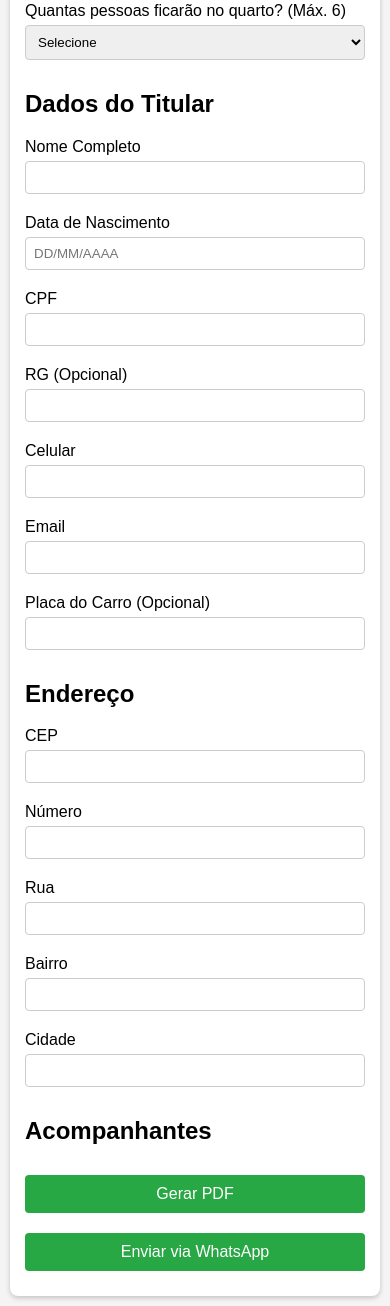
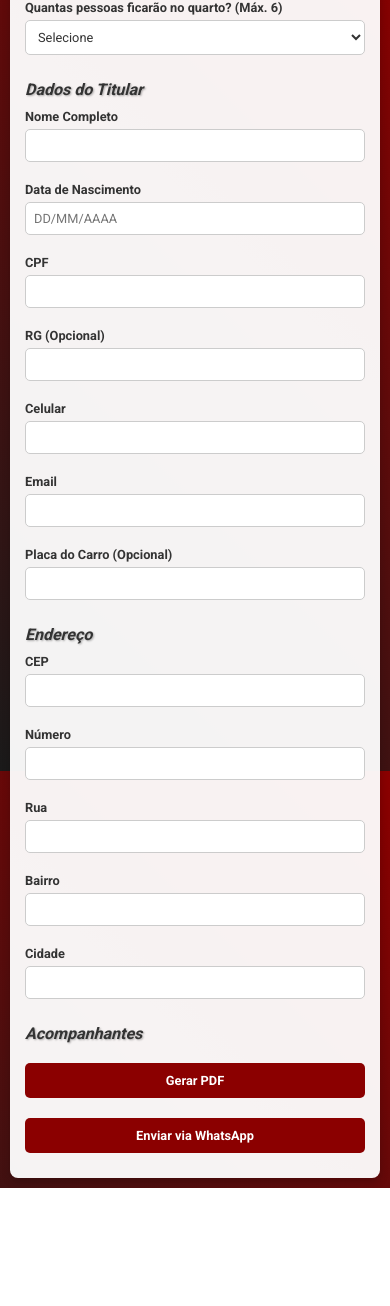
Before and after one commit to strondguard/precheckin, a plain HTML site: page index.html in a window 390 px wide. Shown: the part 73-1379 px from the top of the page. After the commit the page ends 1261 px from the top, so only its background shows below. Drawn offline with nearby package versions, Linux system fonts and the light colour scheme.

Commit message:
correção de cores

```diff
--- a/index.html
+++ b/index.html
@@ -4,83 +4,165 @@
     <meta charset="UTF-8">
     <meta name="viewport" content="width=device-width, initial-scale=1.0">
     <title>Formulário de Hospedagem</title>
+    <!-- Importação da fonte Roboto -->
+    <link href="https://fonts.googleapis.com/css2?family=Roboto:wght@400;700&display=swap" rel="stylesheet">
+    <!-- Importação de bibliotecas JavaScript -->
     <script src="https://cdnjs.cloudflare.com/ajax/libs/jquery/3.6.0/jquery.min.js"></script>
     <script src="https://cdnjs.cloudflare.com/ajax/libs/jquery.mask/1.14.16/jquery.mask.min.js"></script>
     <script src="https://cdnjs.cloudflare.com/ajax/libs/jspdf/2.5.1/jspdf.umd.min.js"></script>
     <style>
+        /* Reset de estilos e configuração geral */
+        * {
+            margin: 0;
+            padding: 0;
+            box-sizing: border-box;
+            font-family: 'Roboto', sans-serif;
+        }
+
+        /* Estilização do corpo da página */
         body {
-            font-family: Arial, sans-serif;
-            margin: 0;
+            min-height: 100vh;
+            background-image: linear-gradient(45deg, #1a1a1a, #8b0000);
+            background-size: cover;
+            background-repeat: no-repeat;
+            background-attachment: fixed;
+            color: #fff;
+            display: flex;
+            justify-content: center;
+            align-items: flex-start;
             padding: 20px;
-            background-color: #f4f4f4;
+            overflow-y: auto;
         }
+
+        /* Container principal */
         .container {
             max-width: 100%;
-            background: white;
+            width: 800px; /* Largura fixa para consistência, ajustável */
+            background: rgba(255, 255, 255, 0.95);
             padding: 20px;
             border-radius: 8px;
-            box-shadow: 0 2px 5px rgba(0, 0, 0, 0.2);
+            box-shadow: 0 4px 8px rgba(0, 0, 0, 0.2);
+            flex: 0 1 auto;
         }
+
+        /* Títulos */
         h1 {
             text-align: center;
-            font-size: 24px;
+            font-style: italic;
+            font-size: 2rem;
+            text-shadow: 2px 2px 4px rgba(0, 0, 0, 0.5);
+            color: #333;
+            margin-bottom: 20px;
         }
+        h2 {
+            font-style: italic;
+            font-weight: bold;
+            font-size: 1.2rem;
+            text-shadow: 1px 1px 2px rgba(0, 0, 0, 0.3);
+            color: #333;
+            margin: 15px 0 10px;
+        }
+        .acompanhante h3 {
+            font-size: 1rem;
+            font-weight: bold;
+            color: #333;
+            margin-bottom: 10px;
+        }
+
+        /* Labels */
         label {
             display: block;
             margin: 10px 0 5px;
+            color: #333;
+            font-weight: bold;
+            font-size: 0.9rem;
         }
+
+        /* Inputs e Selects */
         input, select {
             width: 100%;
             padding: 8px;
             margin-bottom: 10px;
             border: 1px solid #ccc;
-            border-radius: 4px;
-            box-sizing: border-box;
+            border-radius: 5px;
+            font-size: 0.9rem;
+            background-color: #fff;
+            color: #333;
+            transition: border-color 0.2s, box-shadow 0.2s;
         }
+        input:focus, select:focus {
+            border-color: #8b0000;
+            outline: none;
+            box-shadow: 0 0 5px rgba(139, 0, 0, 0.3);
+        }
+
+        /* Seção de acompanhantes */
         .acompanhante {
-            border: 1px solid #ddd;
-            padding: 10px;
-            margin-bottom: 10px;
-            border-radius: 4px;
+            border: 1px solid #ccc;
+            padding: 15px;
+            margin-bottom: 15px;
+            border-radius: 8px;
+            background-color: rgba(255, 255, 255, 0.9);
+            box-shadow: 0 2px 4px rgba(0, 0, 0, 0.1);
         }
+
+        /* Botões */
         button {
             width: 100%;
             padding: 10px;
             margin: 10px 0;
             border: none;
-            border-radius: 4px;
-            background-color: #28a745;
+            border-radius: 5px;
+            background-color: #8b0000;
             color: white;
-            font-size: 16px;
+            font-size: 0.9rem;
+            font-weight: bold;
             cursor: pointer;
+            transition: background-color 0.2s;
         }
         button:hover {
-            background-color: #218838;
+            background-color: #a50000;
         }
+
+        /* Mensagens de erro */
         .error {
             color: red;
-            font-size: 12px;
+            font-size: 0.8rem;
             display: none;
+            margin-bottom: 10px;
         }
+
+        /* Media queries para telas menores */
         @media (max-width: 600px) {
             body {
                 padding: 10px;
             }
             .container {
+                width: 100%;
                 padding: 15px;
             }
             h1 {
-                font-size: 20px;
+                font-size: 1.5rem;
+            }
+            h2 {
+                font-size: 1rem;
+            }
+            .acompanhante h3 {
+                font-size: 0.9rem;
+            }
+            label, input, select, button {
+                font-size: 0.8rem;
             }
         }
     </style>
 </head>
 <body>
+    <!-- Conteúdo principal -->
     <div class="container">
         <h1>Formulário de Hospedagem</h1>
         <form id="hospedagemForm">
             <label for="numPessoas">Quantas pessoas ficarão no quarto? (Máx. 6)</label>
-            <select id="numPessoas" required>
+            <select id="numPessoas" required aria-required="true" aria-label="Quantidade de pessoas">
                 <option value="">Selecione</option>
                 <option value="1">1</option>
                 <option value="2">2</option>
@@ -93,46 +175,46 @@
 
             <h2>Dados do Titular</h2>
             <label for="nomeTitular">Nome Completo</label>
-            <input type="text" id="nomeTitular" required>
+            <input type="text" id="nomeTitular" required aria-required="true" aria-label="Nome completo do titular">
             <span class="error" id="nomeTitularError">Nome completo é obrigatório</span>
             <label for="dataNascTitular">Data de Nascimento</label>
-            <input type="text" id="dataNascTitular" placeholder="DD/MM/AAAA" required>
+            <input type="text" id="dataNascTitular" placeholder="DD/MM/AAAA" required aria-required="true" aria-label="Data de nascimento do titular">
             <span class="error" id="dataNascTitularError">Data de nascimento inválida</span>
             <label for="cpfTitular">CPF</label>
-            <input type="text" id="cpfTitular" required>
+            <input type="text" id="cpfTitular" required aria-required="true" aria-label="CPF do titular">
             <span class="error" id="cpfTitularError">CPF inválido</span>
             <label for="rgTitular">RG (Opcional)</label>
-            <input type="text" id="rgTitular">
+            <input type="text" id="rgTitular" aria-label="RG do titular">
             <label for="celularTitular">Celular</label>
-            <input type="text" id="celularTitular" required>
+            <input type="text" id="celularTitular" required aria-required="true" aria-label="Celular do titular">
             <span class="error" id="celularTitularError">Celular inválido</span>
             <label for="emailTitular">Email</label>
-            <input type="email" id="emailTitular" required>
+            <input type="email" id="emailTitular" required aria-required="true" aria-label="Email do titular">
             <span class="error" id="emailTitularError">Email inválido</span>
             <label for="placaCarro">Placa do Carro (Opcional)</label>
-            <input type="text" id="placaCarro">
+            <input type="text" id="placaCarro" aria-label="Placa do carro">
 
             <h2>Endereço</h2>
             <label for="cep">CEP</label>
-            <input type="text" id="cep" required>
+            <input type="text" id="cep" required aria-required="true" aria-label="CEP">
             <span class="error" id="cepError">CEP inválido ou não preenchido</span>
             <label for="numero">Número</label>
-            <input type="text" id="numero">
+            <input type="text" id="numero" aria-label="Número do endereço">
             <label for="rua">Rua</label>
-            <input type="text" id="rua" required>
+            <input type="text" id="rua" required aria-required="true" aria-label="Rua">
             <span class="error" id="ruaError">Rua é obrigatória</span>
             <label for="bairro">Bairro</label>
-            <input type="text" id="bairro" required>
+            <input type="text" id="bairro" required aria-required="true" aria-label="Bairro">
             <span class="error" id="bairroError">Bairro é obrigatório</span>
             <label for="cidade">Cidade</label>
-            <input type="text" id="cidade" required>
+            <input type="text" id="cidade" required aria-required="true" aria-label="Cidade">
             <span class="error" id="cidadeError">Cidade é obrigatória</span>
 
             <h2>Acompanhantes</h2>
             <div id="acompanhantes"></div>
 
-            <button type="button" id="gerarPDF">Gerar PDF</button>
-            <button type="button" id="enviarWhatsApp">Enviar via WhatsApp</button>
+            <button type="button" id="gerarPDF" aria-label="Gerar PDF do formulário">Gerar PDF</button>
+            <button type="button" id="enviarWhatsApp" aria-label="Enviar formulário via WhatsApp">Enviar via WhatsApp</button>
         </form>
     </div>
 
@@ -170,13 +252,13 @@
                         <div class="acompanhante">
                             <h3>Acompanhante ${i + 1}</h3>
                             <label for="nomeAcomp_${i}">Nome Completo</label>
-                            <input type="text" id="nomeAcomp_${i}" required>
+                            <input type="text" id="nomeAcomp_${i}" required aria-required="true" aria-label="Nome completo do acompanhante ${i + 1}">
                             <span class="error" id="nomeAcomp_${i}Error">Nome completo é obrigatório</span>
                             <label for="dataNascAcomp_${i}">Data de Nascimento</label>
-                            <input type="text" id="dataNascAcomp_${i}" placeholder="DD/MM/AAAA" required>
+                            <input type="text" id="dataNascAcomp_${i}" placeholder="DD/MM/AAAA" required aria-required="true" aria-label="Data de nascimento do acompanhante ${i + 1}">
                             <span class="error" id="dataNascAcomp_${i}Error">Data de nascimento inválida</span>
                             <label for="cpfAcomp_${i}">CPF</label>
-                            <input type="text" id="cpfAcomp_${i}">
+                            <input type="text" id="cpfAcomp_${i}" aria-label="CPF do acompanhante ${i + 1}">
                             <span class="error" id="cpfAcomp_${i}Error">CPF inválido</span>
                         </div>
                     `);
@@ -188,9 +270,9 @@
                         const dataNasc = $(this).val();
                         const idade = calcularIdade(dataNasc);
                         if (idade >= 9) {
-                            $(`#cpfAcomp_${i}`).prop('required', true);
+                            $(`#cpfAcomp_${i}`).prop('required', true).attr('aria-required', 'true');
                         } else {
-                            $(`#cpfAcomp_${i}`).prop('required', false);
+                            $(`#cpfAcomp_${i}`).prop('required', false).removeAttr('aria-required');
                         }
                     });
                 }
@@ -489,7 +571,6 @@
                 doc.setFontSize(9);
                 doc.text("ASSINATURAS", 10, y);
                 doc.line(10, y + 70, 190, y + 70);
-                doc.text("Hóspede Titular", 10, y + 10);
 
                 return doc;
             }
```
